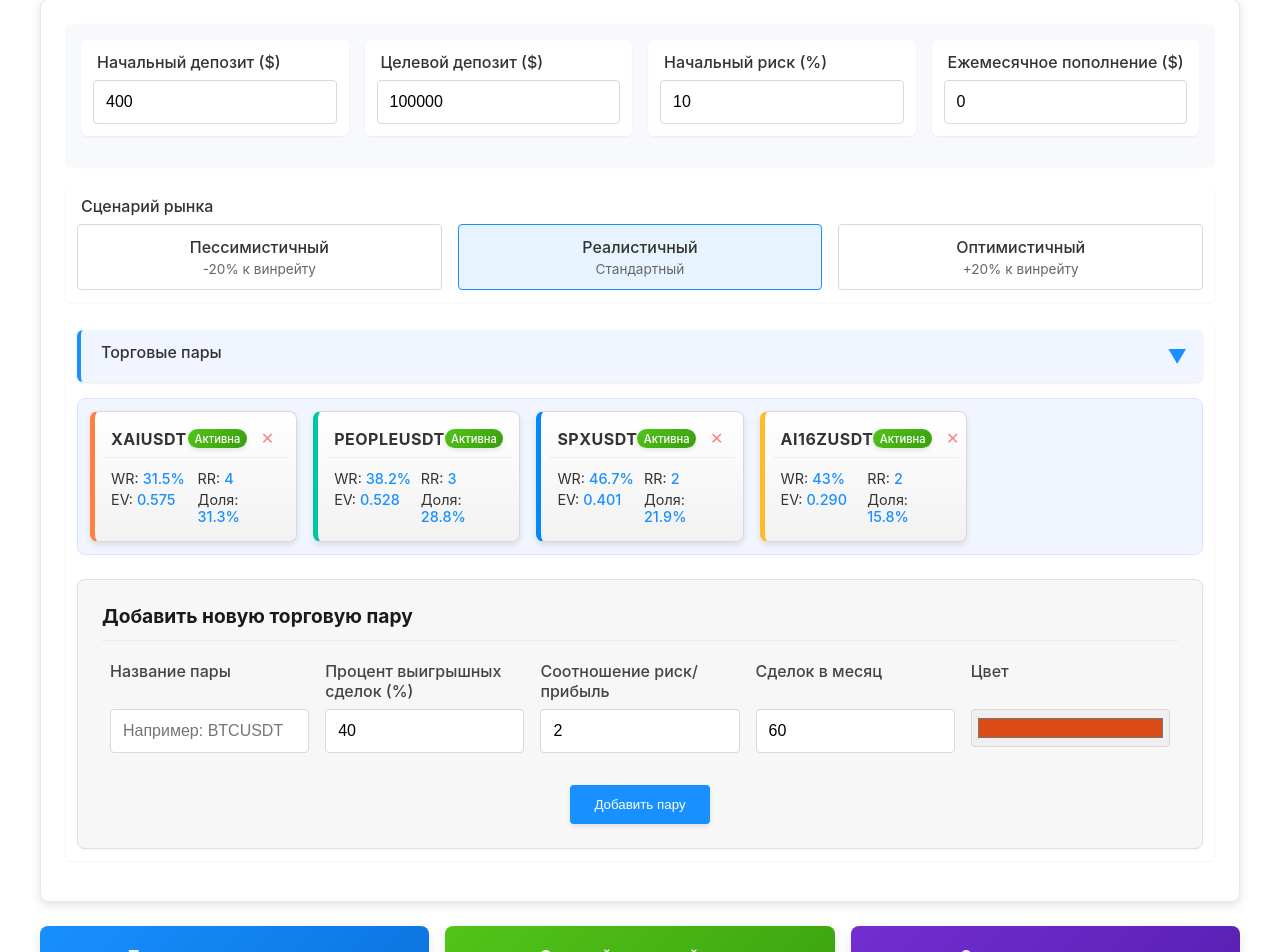
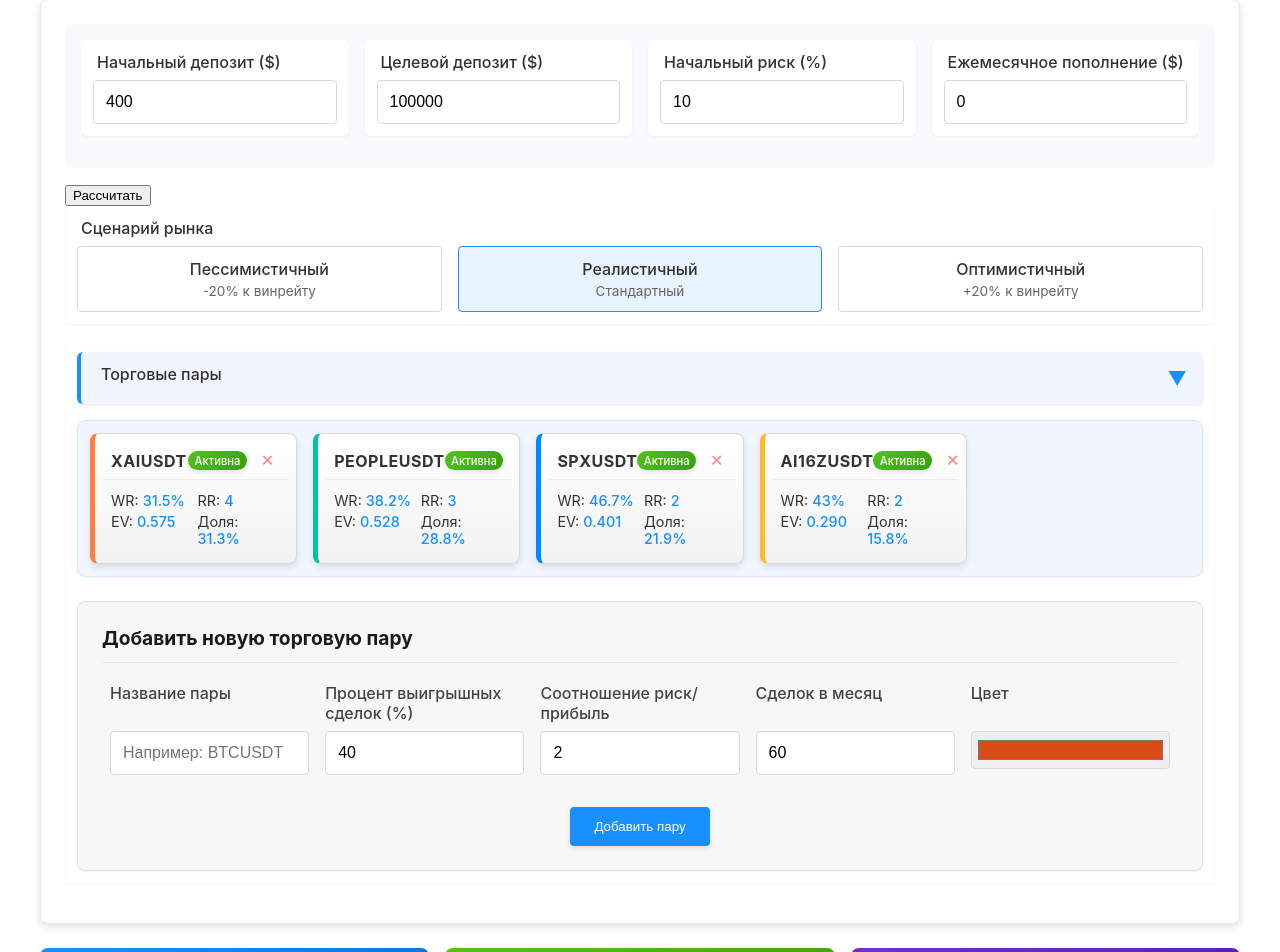
Before and after one commit to skverall/trading-calculator, a React (Create React App) app: page / in a window 1280 px wide. Shown: the part 237-1189 px from the top of the page. Built offline with nearby package versions, Linux system fonts and the light colour scheme.

Commit message:
Update App.js

```diff
--- a/src/App.js
+++ b/src/App.js
@@ -41,6 +41,7 @@ const App = () => {
   const [activeTab, setActiveTab] = useState('projection'); // Установим 'projection' по умолчанию
   const [scenarioType, setScenarioType] = useState('realistic');
   const [monthlyDeposit, setMonthlyDeposit] = useState(0); // Новое состояние для ежемесячного пополнения
+  const [isCalculating, setIsCalculating] = useState(false); // Состояние для кнопки расчета
 
   // Состояния для управления тикерами
   const [pairsExpanded, setPairsExpanded] = useState(true); // Список пар развернут по умолчанию (было false)
@@ -324,18 +325,19 @@ const App = () => {
 
   // Исправленный расчет риска в зависимости от размера депозита
   const calculateRiskPercent = (deposit, userRiskPercent = initialRiskPercent) => {
-    // Используем указанный пользователем начальный процент риска, когда депозит ниже 1000
+    // Для начального депозита всегда используем точное значение, заданное пользователем
+    if (deposit === initialDeposit) return userRiskPercent;
+
+    // Для последующих расчетов используем ступенчатое снижение
     if (deposit < 1000) return userRiskPercent;
-
-    // Применяем такое же масштабированное снижение, но начиная с пользовательского ввода
-    if (deposit < 2000) return Math.min(8.0, userRiskPercent * 0.8);
-    if (deposit < 3000) return Math.min(7.0, userRiskPercent * 0.7);
-    if (deposit < 5000) return Math.min(6.0, userRiskPercent * 0.6);
-    if (deposit < 10000) return Math.min(5.0, userRiskPercent * 0.5);
-    if (deposit < 20000) return Math.min(4.0, userRiskPercent * 0.4);
-    if (deposit < 50000) return Math.min(3.5, userRiskPercent * 0.35);
-    if (deposit < 75000) return Math.min(3.0, userRiskPercent * 0.3);
-    return Math.min(2.5, userRiskPercent * 0.25);
+    if (deposit < 2000) return userRiskPercent * 0.9;
+    if (deposit < 3000) return userRiskPercent * 0.8;
+    if (deposit < 5000) return userRiskPercent * 0.7;
+    if (deposit < 10000) return userRiskPercent * 0.6;
+    if (deposit < 20000) return userRiskPercent * 0.5;
+    if (deposit < 50000) return userRiskPercent * 0.4;
+    if (deposit < 75000) return userRiskPercent * 0.35;
+    return userRiskPercent * 0.3;
   };
 
   // Исправленный компонент таблицы проекции
@@ -856,16 +858,28 @@ const App = () => {
     };
   }, [scenarioType, monthlyDeposit, initialRiskPercent]);
 
-  // Рассчитываем все при изменении параметров
+  // Функция для запуска расчетов
+  const calculateProjection = () => {
+    if (initialDeposit > 0 && targetDeposit > initialDeposit) {
+      setIsCalculating(true);
+      // Небольшая задержка для наглядности процесса и предотвращения UI блокировки
+      setTimeout(() => {
+        const results = generateProjection(initialDeposit, targetDeposit, tradingPairs);
+        setProjectionResults(results);
+        setGrowthChartData(results.monthlyData);
+        setPairPerformanceData(results.pairResults);
+        setMilestones(results.milestones);
+        setIsCalculating(false);
+      }, 300);
+    } else {
+      alert('Пожалуйста, убедитесь что начальный депозит больше нуля и целевой депозит больше начального');
+    }
+  };
+
+  // Запускаем первоначальный расчет при загрузке компонента
   useEffect(() => {
-    if (initialDeposit > 0 && targetDeposit > initialDeposit) {
-      const results = generateProjection(initialDeposit, targetDeposit, tradingPairs);
-      setProjectionResults(results);
-      setGrowthChartData(results.monthlyData);
-      setPairPerformanceData(results.pairResults);
-      setMilestones(results.milestones);
-    }
-  }, [initialDeposit, targetDeposit, initialRiskPercent, tradingPairs, generateProjection]);
+    calculateProjection();
+  }, []);
 
   // Переключение активности пары
   const togglePairActive = (pairName) => {
@@ -1437,6 +1451,21 @@ const App = () => {
           </div>
         </div>
 
+        <div className="calculate-button-container">
+          <button
+            className={`calculate-button ${isCalculating ? 'calculating' : ''}`}
+            onClick={calculateProjection}
+            disabled={isCalculating}
+          >
+            {isCalculating ? (
+              <>
+                <span className="loading-spinner"></span>
+                Выполняется расчет...
+              </>
+            ) : "Рассчитать"}
+          </button>
+        </div>
+
         <div className="form-group">
           <label className="label">Сценарий рынка</label>
           <div className="scenario-options">
```
